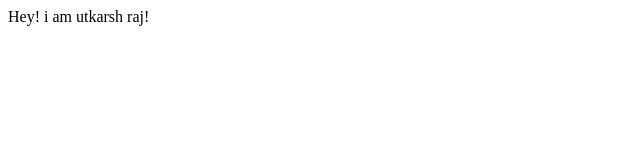
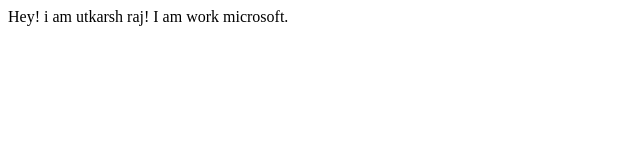
Before and after one commit to 1Utkarshraj/utkarsh, a plain HTML site: page index.html in a window 1280 px wide. Shown: the whole page, without its empty margins (0-640 px from the left). Drawn offline with Linux system fonts and the light colour scheme.

Commit message:
update text

```diff
--- a/index.html
+++ b/index.html
@@ -8,5 +8,6 @@
 </head>
 <body>
     Hey! i am utkarsh raj!
+    I am work microsoft.
 </body>
 </html>
```
